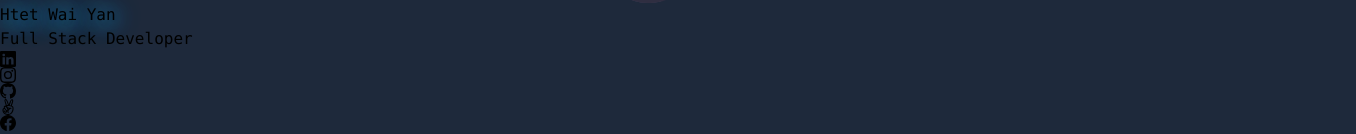
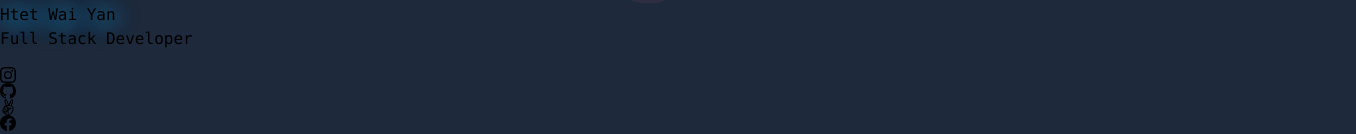
Before and after one commit to HtetWaiYan7191/my-portfolio, a React (Vite) app: page / in a window 1280 px wide. In both pictures the pointer is over the item 640 px from the left and 606 px from the top of the page. Shown: the part 548-682 px from the top of the page, 1356 px wide, since content can reach past the window. Built offline with nearby package versions, Linux system fonts and the light colour scheme.

Commit message:
Add style for introduction section pc

```diff
--- a/src/styles/Introduction.css
+++ b/src/styles/Introduction.css
@@ -8,7 +8,11 @@
 
 .intro-img-container img {
     width: 150px;
+}
 
+.social-links li:hover {
+    transform: scale(1.4);
+    transition: all 0.5s ease;
 }
 
 .animate-intro-img-container {
```
